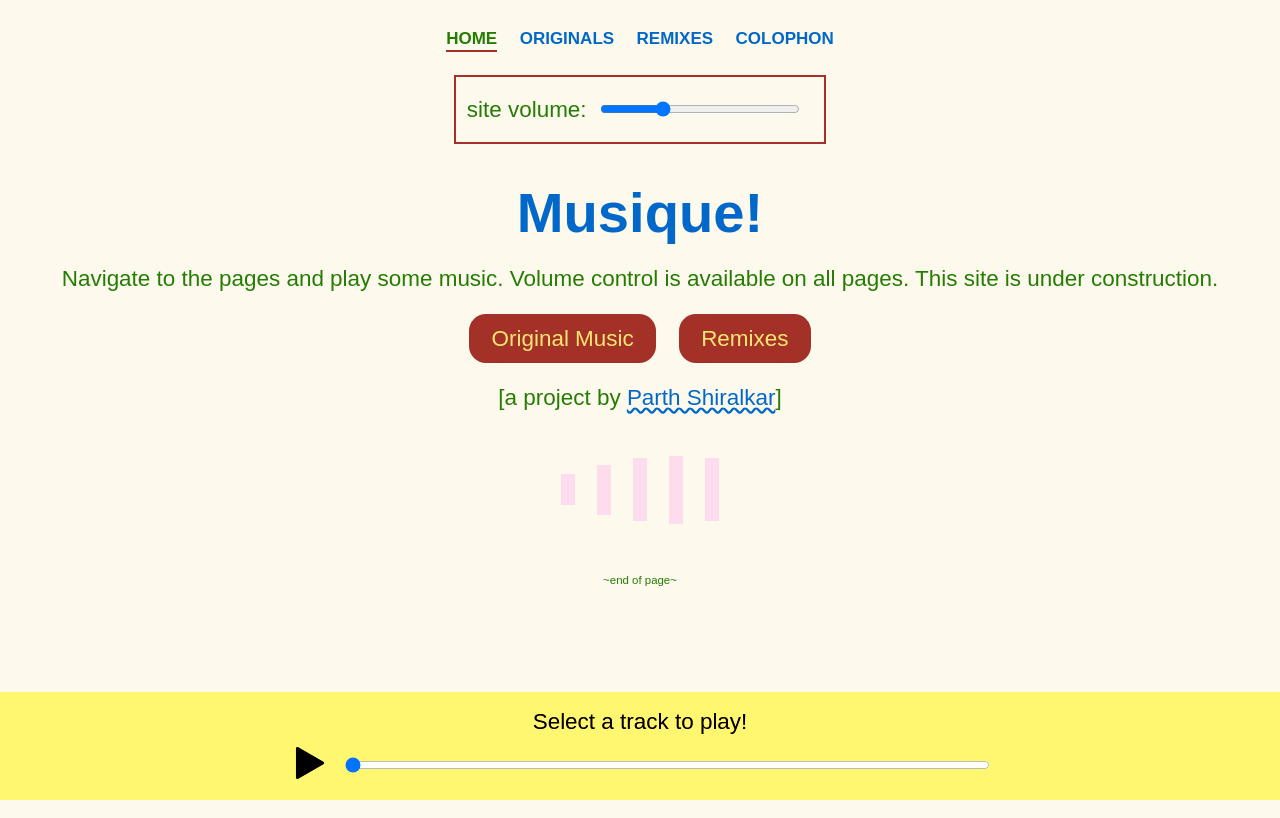
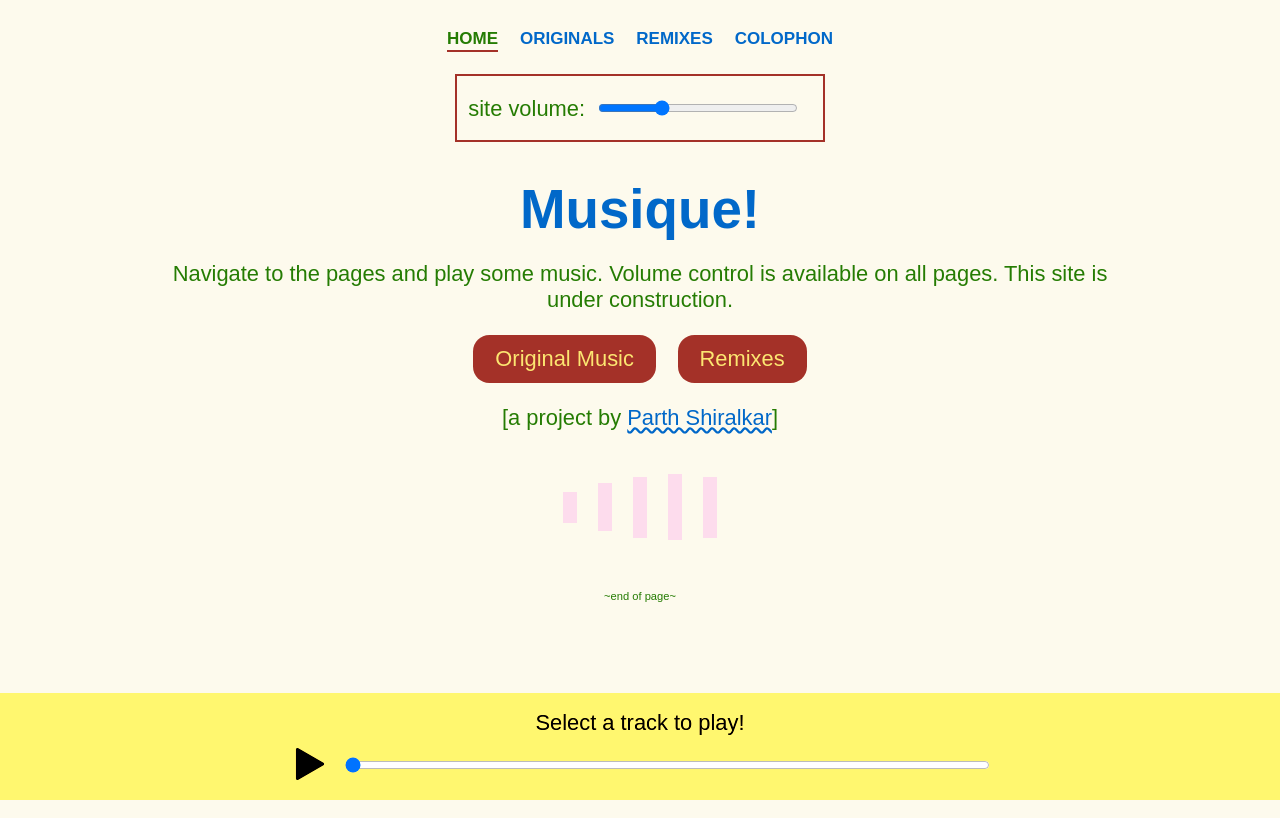
Before and after one commit to partheus/music, a Vue app: page / in a window 1280 px wide. Built offline with nearby package versions, Linux system fonts and the light colour scheme; a web font is replaced by a local one.

Commit message:
Refactor style files

```diff
--- a/src/assets/scss/_base.scss
+++ b/src/assets/scss/_base.scss
@@ -38,9 +38,13 @@ a {
   -moz-osx-font-smoothing: grayscale;
   text-align: center;
   color: $color--secondary;
-  margin-top: 1em;
-  font-size: 117%;
-  margin-bottom: 27vh;
+  margin: 1em auto 27vh;
+  font-size: 114%;
+
+  @media (min-width: 768px) {
+    max-width: 80%;
+
+  }
 
   h1 {
     font-size: 2em;
--- a/src/assets/scss/_layout.scss
+++ b/src/assets/scss/_layout.scss
@@ -68,6 +68,8 @@ nav ul {
     border-left: 7px solid $color--primary;
     padding: 0.25em 0.5em;
     text-align: left;
+    width: fit-content;
+    text-wrap: none;
   }
 
   blockquote {
```
